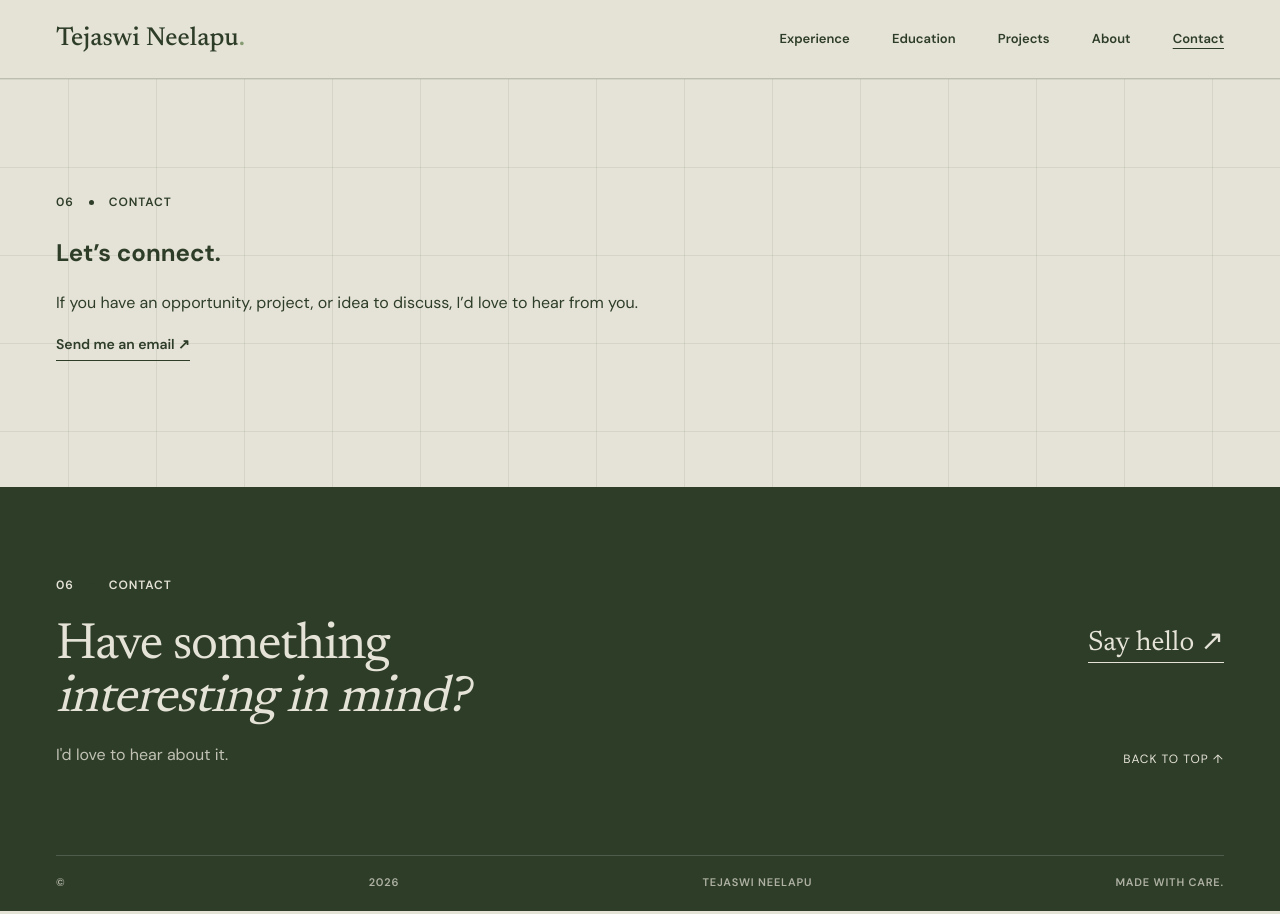
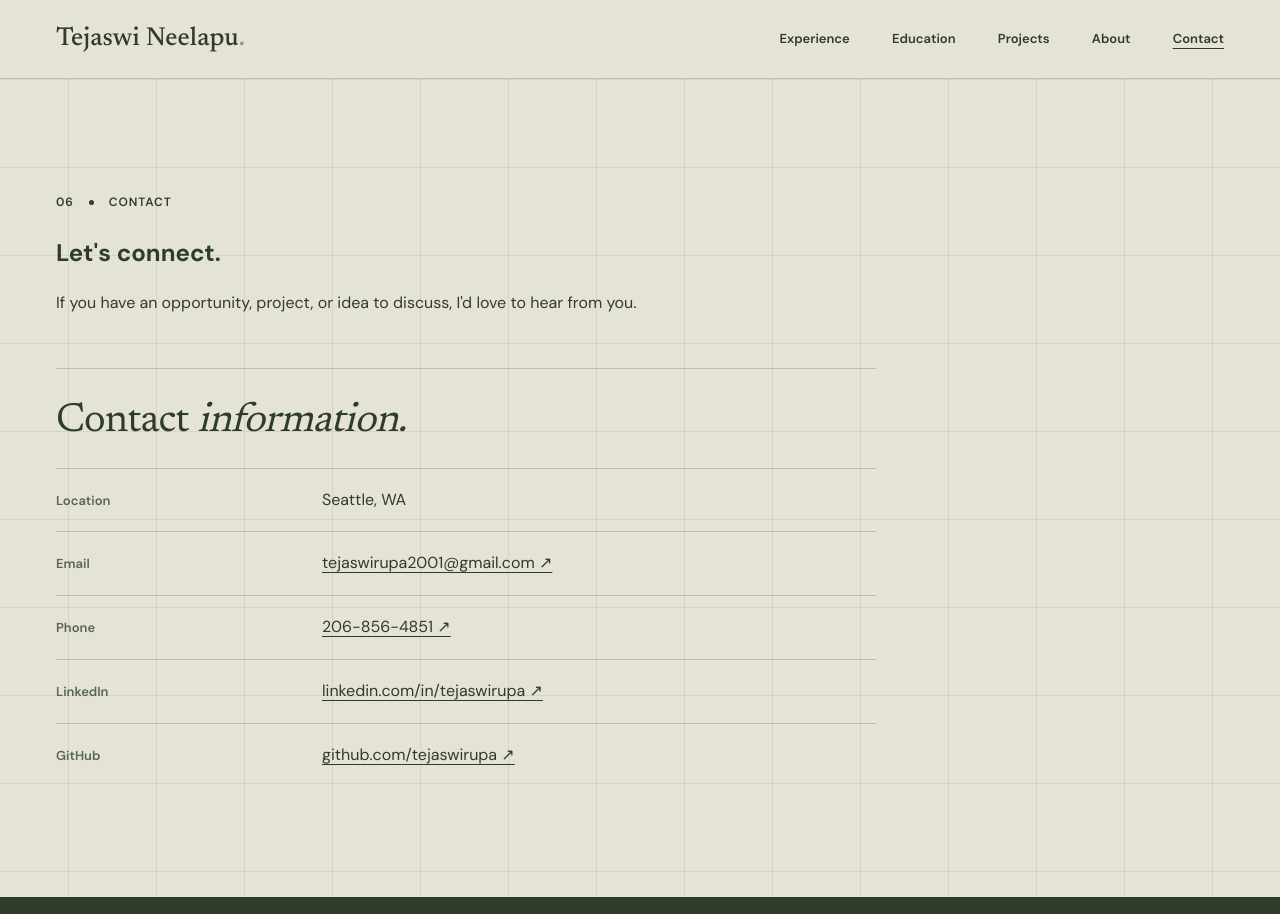
Before and after one commit to tejaswirupa/tejaswirupa.github.io, a plain HTML site: page contact.html in a window 1280 px wide. Shown: the top 914 px of the page. Drawn offline with Linux system fonts and the light colour scheme.

Commit message:
Add contact details and social links; remove Made with Care from contact footer

```diff
--- a/contact.html
+++ b/contact.html
@@ -12,6 +12,18 @@
 <link href="https://fonts.googleapis.com/css2?family=DM+Sans:wght@400;500;600;700&amp;family=Newsreader:opsz,wght@6..72,400;6..72,500;6..72,600&amp;display=swap" rel="stylesheet"/>
 <link href="./styles.css?v=20261115-edu" rel="stylesheet"/>
 <script defer="" src="./script.js"></script>
+
+<style>
+/* Contact-page-only details; existing site typography and palette stay intact. */
+.contact-information{max-width:820px;margin-top:52px;border-top:1px solid var(--line)}
+.contact-information h2{font:400 clamp(28px,3.2vw,42px)/1.1 var(--serif);letter-spacing:-.02em;margin:30px 0 24px}
+.contact-info-row{display:grid;grid-template-columns:minmax(105px,30%) minmax(0,1fr);gap:20px;align-items:baseline;border-top:1px solid var(--line);padding:19px 0}
+.contact-info-row>span:first-child{font-size:13px;font-weight:600;color:var(--muted)}
+.contact-info-row>span:last-child,.contact-info-row>a{font-size:16px;overflow-wrap:anywhere}
+.contact-info-row>a{text-decoration:underline;text-underline-offset:4px;text-decoration-thickness:1px}
+.contact-info-row>a:hover{color:var(--muted)}
+@media(max-width:700px){.contact-information{margin-top:36px}.contact-info-row{grid-template-columns:1fr;gap:5px;padding:16px 0}}
+</style>
 </head>
 <body>
 <a class="skip-link" href="#main">Skip to content</a>
@@ -29,7 +41,21 @@
 
 
 
-<section aria-labelledby="contact-title" class="section contact-page grid-paper"><div class="wrap"><span class="index-label">06 <span class="section-dot"></span> CONTACT</span><h1 id="contact-title">Let’s connect.</h1><p>If you have an opportunity, project, or idea to discuss, I’d love to hear from you.</p><p><a class="quiet-link" href="mailto:tejaswirupa2001@gmail.com">Send me an email ↗</a></p></div></section></main>
-<footer id="contact"><div class="wrap footer-layout"><div><span class="index-label">06 <span class="section-dot"></span> CONTACT</span><h2>Have something<br/><em>interesting in mind?</em></h2><p>I'd love to hear about it.</p></div><div class="footer-right"><a href="mailto:tejaswirupa2001@gmail.com">Say hello <span aria-hidden="true">↗</span></a><a class="back-top" href="#main">BACK TO TOP ↑</a></div></div><div class="wrap copyright">© <span id="year">2026</span> TEJASWI NEELAPU <span>MADE WITH CARE.</span></div></footer>
+<section aria-labelledby="contact-title" class="section contact-page grid-paper">
+  <div class="wrap">
+    <span class="index-label">06 <span class="section-dot"></span> CONTACT</span>
+    <h1 id="contact-title">Let's connect.</h1>
+    <p>If you have an opportunity, project, or idea to discuss, I'd love to hear from you.</p>
+    <div class="contact-information">
+      <h2>Contact <em>information.</em></h2>
+      <div class="contact-info-row"><span>Location</span><span>Seattle, WA</span></div>
+      <div class="contact-info-row"><span>Email</span><a href="mailto:tejaswirupa2001@gmail.com">tejaswirupa2001@gmail.com ↗</a></div>
+      <div class="contact-info-row"><span>Phone</span><a href="tel:+12068564851">206-856-4851 ↗</a></div>
+      <div class="contact-info-row"><span>LinkedIn</span><a href="https://www.linkedin.com/in/tejaswirupa/" target="_blank" rel="noopener noreferrer">linkedin.com/in/tejaswirupa ↗</a></div>
+      <div class="contact-info-row"><span>GitHub</span><a href="https://github.com/tejaswirupa" target="_blank" rel="noopener noreferrer">github.com/tejaswirupa ↗</a></div>
+    </div>
+  </div>
+</section></main>
+<footer id="contact"><div class="wrap footer-layout"><div><span class="index-label">06 <span class="section-dot"></span> CONTACT</span><h2>Have something<br/><em>interesting in mind?</em></h2><p>I'd love to hear about it.</p></div><div class="footer-right"><a href="mailto:tejaswirupa2001@gmail.com">Say hello <span aria-hidden="true">↗</span></a><a class="back-top" href="#main">BACK TO TOP ↑</a></div></div><div class="wrap copyright">© <span id="year">2026</span> TEJASWI NEELAPU </div></footer>
 </body>
 </html>
```
